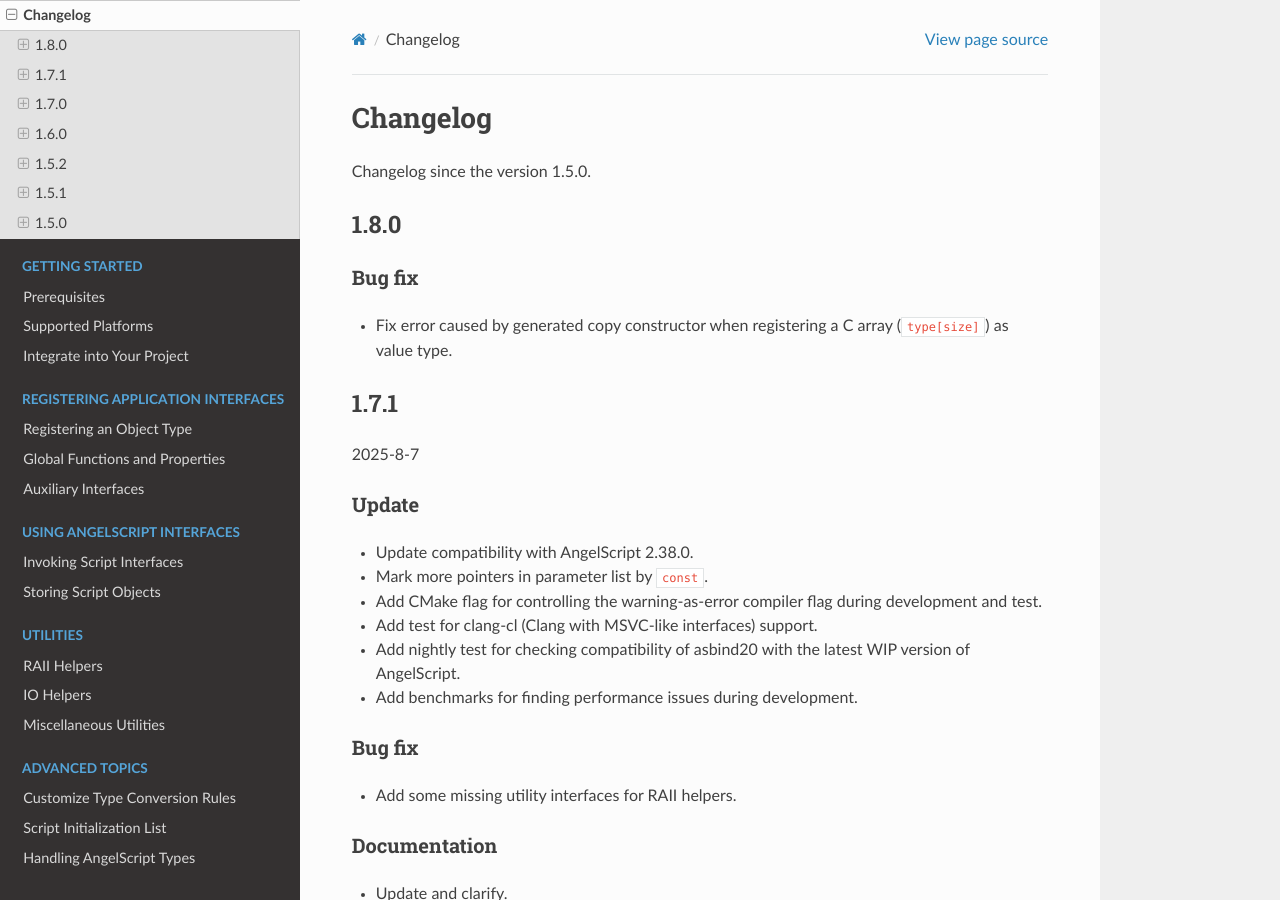
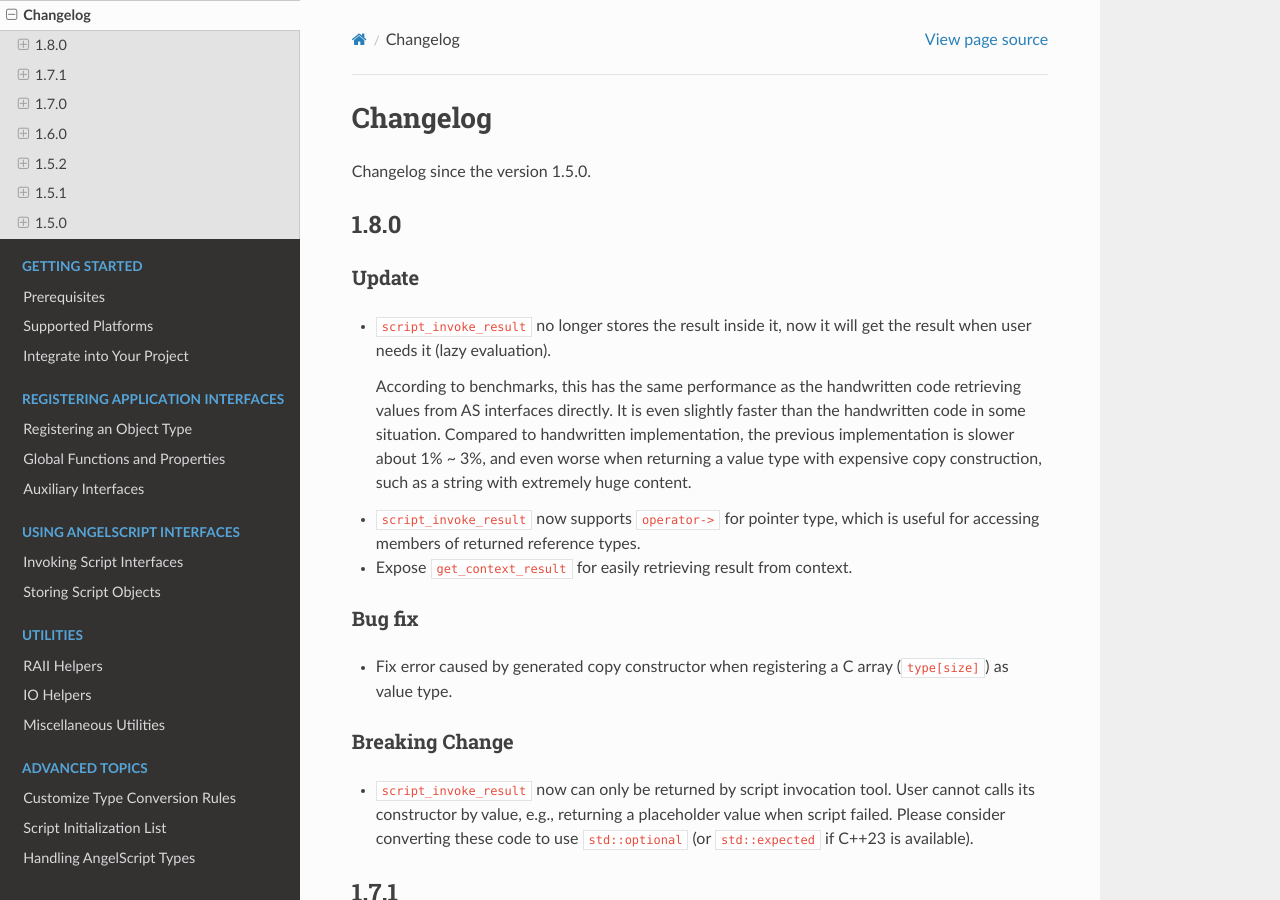
Before and after one commit to HenryAWE/asbind20, a Sphinx documentation site: the page built from doc/changelog.rst, in a window 1280 px wide and 900 px high. Built offline with Sphinx 7.4.7 and the Read the Docs theme 3.1.0, drawn with Linux system fonts in a browser that asks for light colours.

Commit message:
Redesign implementation of `script_invoke` for optimization (#30)

```diff
--- a/doc/changelog.rst
+++ b/doc/changelog.rst
@@ -6,10 +6,33 @@ Changelog since the version 1.5.0.
 1.8.0
 -----
 
+Update
+~~~~~~
+
+- ``script_invoke_result`` no longer stores the result inside it,
+  now it will get the result when user needs it (lazy evaluation).
+
+  According to benchmarks, this has the same performance as the handwritten code retrieving values from AS interfaces directly.
+  It is even slightly faster than the handwritten code in some situation.
+  Compared to handwritten implementation, the previous implementation is slower about 1% ~ 3%,
+  and even worse when returning a value type with expensive copy construction, such as a string with extremely huge content.
+
+- ``script_invoke_result`` now supports ``operator->`` for pointer type,
+  which is useful for accessing members of returned reference types.
+
+- Expose ``get_context_result`` for easily retrieving result from context.
+
 Bug fix
 ~~~~~~~
 
 - Fix error caused by generated copy constructor when registering a C array (``type[size]``) as value type.
+
+Breaking Change
+~~~~~~~~~~~~~~~
+
+- ``script_invoke_result`` now can only be returned by script invocation tool. User cannot calls its constructor by value,
+  e.g., returning a placeholder value when script failed.
+  Please consider converting these code to use ``std::optional`` (or ``std::expected`` if C++23 is available).
 
 1.7.1
 -----
```
Also changed, not shown: doc/invoke.rst (+16 -2 lines), 3 other files.
